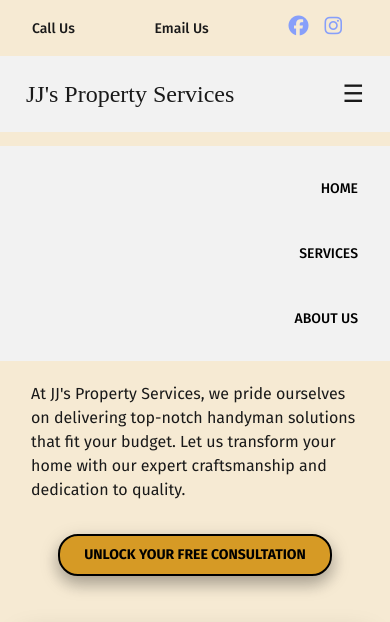
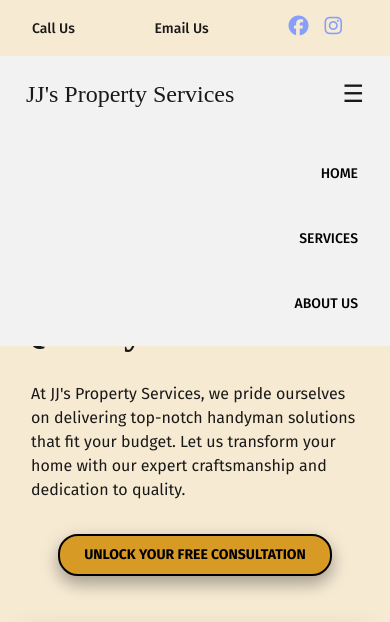
Before and after one commit to Ksoo10/jjhandyman, a plain HTML site: page index.html in a window 390 px wide. Both pictures are taken after a click on the button "Toggle Menu". Shown: the top 622 px of the page. Drawn offline with Linux system fonts and the light colour scheme; a web font is replaced by a local one.

Commit message:
Update styles.css

```diff
--- a/styles.css
+++ b/styles.css
@@ -516,7 +516,7 @@ footer p {
     display: none;
     flex-direction: column;
     position: absolute;
-    top: 90px;
+    top: 75px;
     left: 0;
     background: var(--section-colors);
     width: 100%;
```
